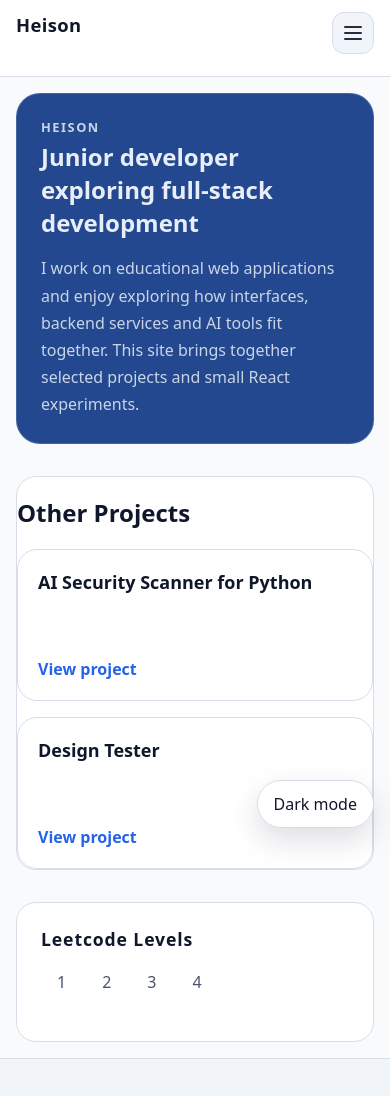
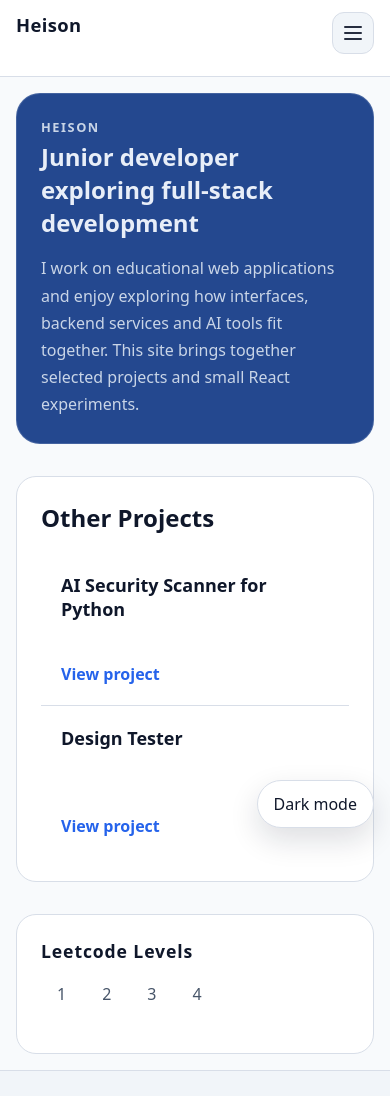
Before and after one commit to chinghei1007/ReactVue, a React (Vite) app: page / in a window 390 px wide. Shown: the top 1096 px of the page. Built offline with nearby package versions, Linux system fonts and the light colour scheme.

Commit message:
Update: style for "Other Projects"

```diff
--- a/src/pages/index.tsx
+++ b/src/pages/index.tsx
@@ -1,3 +1,4 @@
+import '@/styles/home.css'
 import ChallengeCard from '@/customElements/ChallengeCard'
 import SectionHeading from '@/customElements/SectionHeading'
 import FoldableChallengeSection from '@/customElements/FoldableChallengeSection'
@@ -11,7 +12,7 @@ export default function Home() {
         <div className="hero-copy"> {heroProfile.description.map((text, index) => ( <p key={index}>{text}</p> ))} </div>
       </section>
 
-      <section className="panel">
+      <section className="panel other-projects">
         <h2>Other Projects</h2>
         <div className="card-grid">
           <ChallengeCard title="AI Security Scanner for Python" description="" to="/nextwork/ai-security-scanner" action="View project" />
--- /dev/null
+++ b/src/styles/home.css
@@ -0,0 +1,32 @@
+.other-projects {
+  padding: var(--space-6);
+}
+
+.other-projects h2 {
+  margin-top: 0;
+}
+
+.other-projects .card-grid {
+  grid-template-columns: repeat(2, minmax(0, 1fr));
+  gap: 0;
+}
+
+.other-projects .card {
+  border: 0;
+  border-radius: 0;
+}
+
+.other-projects .card + .card {
+  border-left: 1px solid var(--color-border);
+}
+
+@media (max-width: 640px) {
+  .other-projects .card-grid {
+    grid-template-columns: 1fr;
+  }
+
+  .other-projects .card + .card {
+    border-left: 0;
+    border-top: 1px solid var(--color-border);
+  }
+}
```
